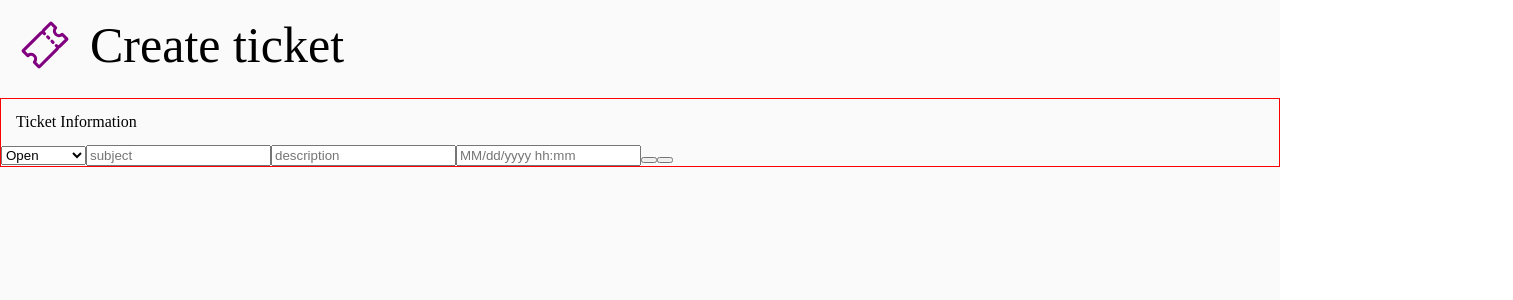
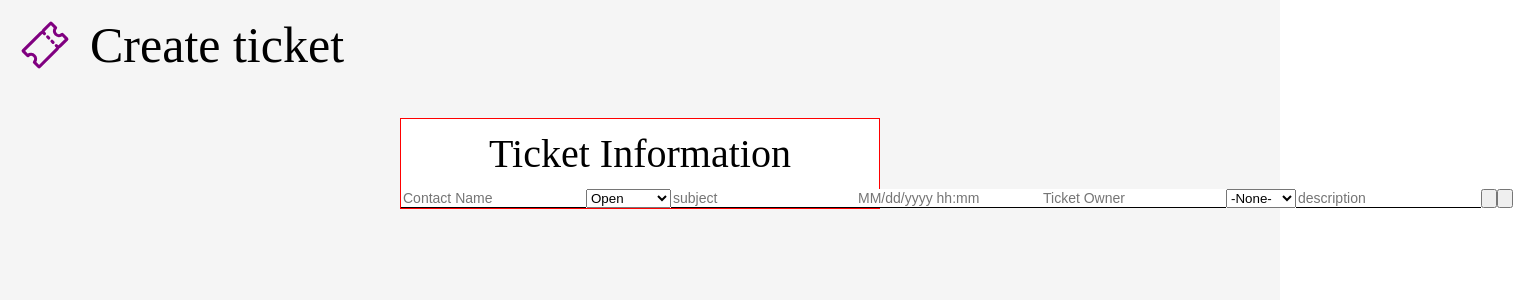
Before and after one commit to imxande/Help-Desk, a React (Create React App) app in the folder bug-tracker/: page /ticket in a window 1280 px wide. Shown: the top 300 px of the page, 1513 px wide, since content can reach past the window. Built offline with nearby package versions, Linux system fonts and the light colour scheme; the HTML template or start-up script is replaced by a standard one.

Commit message:
all fields added to ticket form

```diff
--- a/bug-tracker/src/components/ticket/style.js
+++ b/bug-tracker/src/components/ticket/style.js
@@ -5,6 +5,7 @@ export const Container = styled.div`
 	height: 100%;
 	display: flex;
 	flex-direction: column;
+	background: #f5f5f5;
 `;
 
 export const HeaderContainer = styled.div``;
@@ -25,11 +26,14 @@ export const HeadingOne = styled.h1`
 
 export const HeadingTwo = styled.h2`
 	margin: 15px;
+	font-size: 40px;
 `;
 
 export const FormContainer = styled.div`
 	border: 1px solid red;
 	display: flex;
-	justify-content: center;
 	flex-direction: column;
+	text-align: center;
+	margin: 20px 400px;
+	background: #ffffff;
 `;
--- a/bug-tracker/src/components/ticket_form/index.jsx
+++ b/bug-tracker/src/components/ticket_form/index.jsx
@@ -5,6 +5,9 @@ const TicketForm = () => {
 	return (
 		<Container>
 			<Form>
+				<Label>
+					<Field placeholder="Contact Name" />
+				</Label>
 				<Label htmlFor="status">
 					<Select>
 						<Option>Open</Option>
@@ -16,11 +19,23 @@ const TicketForm = () => {
 				<Label htmlFor="subject">
 					<Field placeholder="subject" />
 				</Label>
+
+				<Label>
+					<Field placeholder="MM/dd/yyyy hh:mm" />
+				</Label>
+				<Label>
+					<Field placeholder="Ticket Owner" />
+				</Label>
+				<Label>
+					<Select>
+						<Option>-None-</Option>
+						<Option>High</Option>
+						<Option>Medium</Option>
+						<Option>Low</Option>
+					</Select>
+				</Label>
 				<Label htmlFor="body">
 					<Field placeholder="description" />
-				</Label>
-				<Label>
-					<Field placeholder="MM/dd/yyyy hh:mm" />
 				</Label>
 				<SubmitButton />
 				<CancelButton />
--- a/bug-tracker/src/components/ticket_form/style.js
+++ b/bug-tracker/src/components/ticket_form/style.js
@@ -1,10 +1,17 @@
 import styled from "styled-components";
 
 export const Container = styled.div``;
-export const Form = styled.form``;
+export const Form = styled.form`
+	display: flex;
+`;
 export const Label = styled.label``;
 export const Select = styled.select``;
 export const Option = styled.option``;
-export const Field = styled.input``;
+export const Field = styled.input`
+	font-size: 14px;
+	border: none;
+	outline: none;
+	border-bottom: 1px solid #000;
+`;
 export const SubmitButton = styled.button``;
 export const CancelButton = styled.button``;
```
